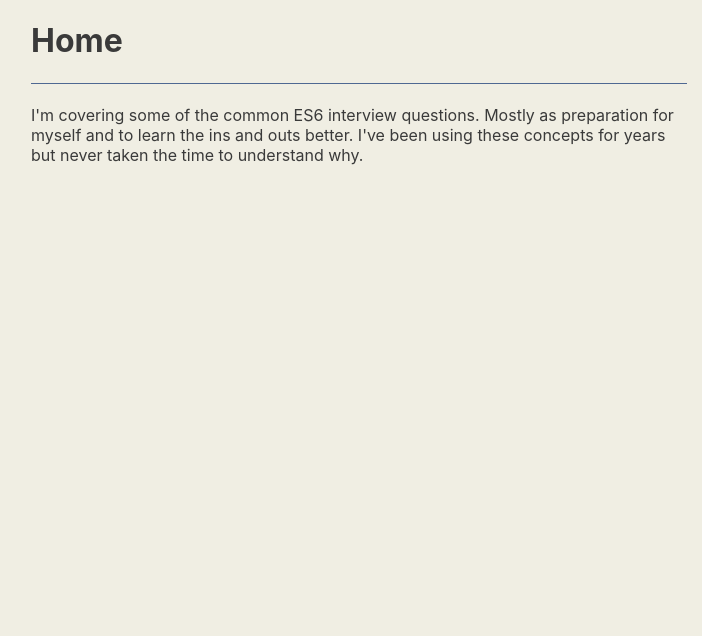
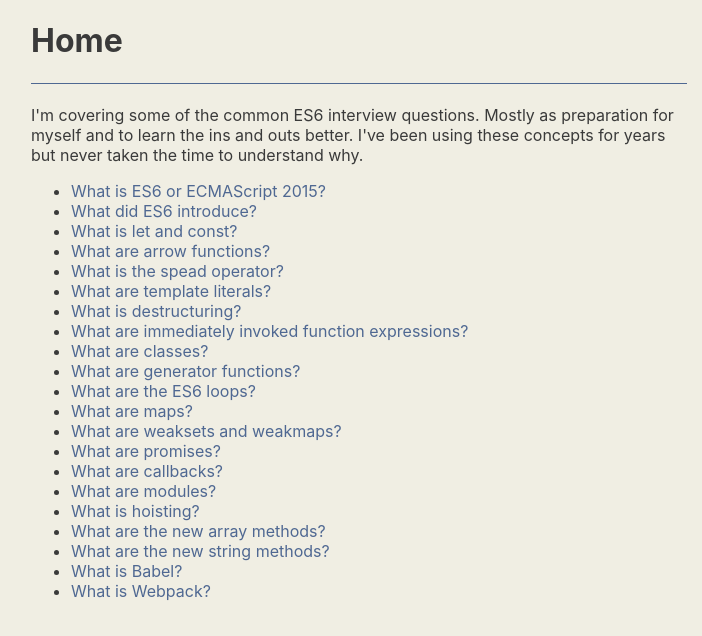
Before and after one commit to drbzyx/es6-concepts, a Next.js app in the folder app/: page / in a window 1280 px wide. Shown: the top 636 px of the page, without its empty margins (281-983 px from the left). Built offline with nearby package versions, Linux system fonts and the light colour scheme.

Commit message:
Index: Add navigation list

```diff
--- a/app/pages/index.js
+++ b/app/pages/index.js
@@ -1,4 +1,4 @@
-import { Heading, Main, Paragraph } from '../components'
+import { Heading, List, Main, Paragraph } from '../components'
 
 export default function Home() {
   return (
@@ -10,6 +10,34 @@ export default function Home() {
         using these concepts for years but never taken the time to understand
         why.
       </Paragraph>
+      <List
+        items={[
+          { url: '/ecma-2015', text: 'What is ES6 or ECMAScript 2015?' },
+          { url: '/features', text: 'What did ES6 introduce?' },
+          { url: '/let-and-const', text: 'What is let and const?' },
+          { url: '/arrow-functions', text: 'What are arrow functions?' },
+          { url: '/spread-operator', text: 'What is the spead operator?' },
+          { url: '/template-literals', text: 'What are template literals?' },
+          { url: '/destructuring', text: 'What is destructuring?' },
+          {
+            url: '/iife',
+            text: 'What are immediately invoked function expressions?',
+          },
+          { url: '/classes', text: 'What are classes?' },
+          { url: '/generators', text: 'What are generator functions?' },
+          { url: '/loops', text: 'What are the ES6 loops?' },
+          { url: '/maps', text: 'What are maps?' },
+          { url: '/weak-things', text: 'What are weaksets and weakmaps?' },
+          { url: '/promises', text: 'What are promises?' },
+          { url: '/callbacks', text: 'What are callbacks?' },
+          { url: '/modules', text: 'What are modules?' },
+          { url: '/hoisting', text: 'What is hoisting?' },
+          { url: '/array-methods', text: 'What are the new array methods?' },
+          { url: '/string-methods', text: 'What are the new string methods?' },
+          { url: '/babel', text: 'What is Babel?' },
+          { url: '/webpack', text: 'What is Webpack?' },
+        ]}
+      />
     </Main>
   )
 }
```
